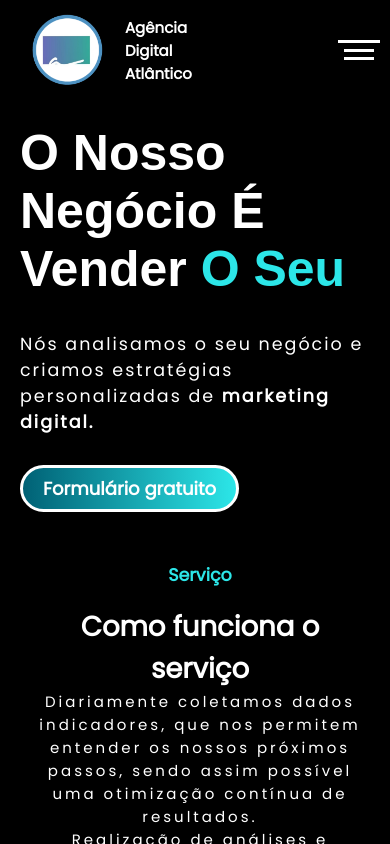
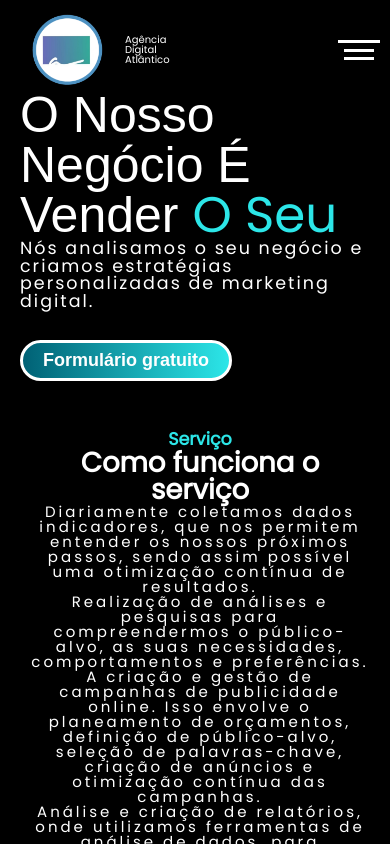
Before and after one commit to juliamendesc/agencia-digital-atlantico, a Next.js app: page / in a window 390 px wide. Shown: the top 844 px of the page. Built offline with nearby package versions, Linux system fonts and the light colour scheme.

Commit message:
reset css and remove unused css file

```diff
--- a/src/components/Hero/hero.module.css
+++ /dev/null
@@ -1,113 +0,0 @@
-@import url('https://fonts.googleapis.com/css2?family=Fira+Sans:ital,wght@1,200&display=swap');
-
-.container {
-    background: linear-gradient(132deg, rgba(0,0,0,1) 50%, rgba(51, 204, 102, 0.322) 100%);
-
-    display: grid;
-    width: 100%;
-    height: 100vh !important;
-    grid-template-areas:
-    "header"
-    "section";
-}
-
-.main {
-    display: flex;
-    align-items: center;
-    justify-content:space-around;
- }
-
-#TextForm {
-    width: 40%;
-
-}
-
-#TextForm h1 {
-    font-size: 80px;
-   font-family: Arial, Helvetica, sans-serif;
-}
-
-#TextForm p {
-    font-size: 25px;
-    margin-top: 10px;
-    letter-spacing: 2px;
-    font-family: 'Fira Sans', sans-serif;
-}
-
-#TextForm p strong {
-    color: white;
-}
-
-.strong {
-    color: #3c6;
-    text-transform: uppercase;
-}
-
-/* #GifGreen {
- width: 100%;
-    height: 60vh   ;
-} */
-
-#GifGreen:hover {
-   transform: rotate(360deg);
-    transition: 2.0s ;
-}
-
-.bn3637 {
-
-    display: inline-flex;
-    align-items: center;
-    justify-content: center;
-    padding: 0.7rem 2rem;
-    font-family: "Poppins", sans-serif;
-    font-weight: 700;
-    font-size: 18px;
-    text-align: center;
-    text-decoration: none;
-    color: black;
-    backface-visibility: hidden;
-    border: 0.3rem solid transparent;
-    border-radius: 3rem;
-   background-image: linear-gradient(to right, #006175 0%, #00a950 100%);
-    color: white;
-  }
-
-  .bn3637 {
-    border-color: white;
-    border: 3px solid;
-    transition: transform 0.2s cubic-bezier(0.235, 0, 0.05, 0.95);
-  }
-
-  .bn3637:hover {
-    transform: perspective(1px) scale3d(1.044, 1.044, 1) translateZ(0) !important;
-  }
-
-  @media screen and (max-width: 768px) {
-    .container {
-        grid-template-areas:
-        "header"
-        "section"
-        "footer"; /* Add a "footer" grid area for mobile */
-    }
-
-    .main {
-        padding: 20px;
-    }
-
-    #TextForm {
-        width: 100%;
-    }
-
-    #TextForm h1 {
-        font-size: 40px;
-    }
-
-    #GifGreen {
-        width: 100%;
-        height: auto;
-    }
-
-    .bn3637 {
-        width: 100%; /* Take full width on mobile */
-    }
-}
--- a/src/styles/globals.scss
+++ b/src/styles/globals.scss
@@ -1,57 +1,151 @@
 @import url('https://fonts.googleapis.com/css2?family=Fira+Sans:ital,wght@1,200&family=Poppins:wght@200;400&family=Roboto:wght@300;400&display=swap');
 
 :root {
-
   font-size: 62.5%; // 62.5% = 10px
   --text-base-size: 1rem;
   --text-scale-ratio: 0.75;
   --font-primary: 'Poppins', sans-serif;
 
-  --color-primary:#2ce6e8;
-  --color-seconday:#06fcff;
-  --color-tertiary:#4669ff;
+  --color-primary: #2ce6e8;
+  --color-seconday: #06fcff;
+  --color-tertiary: #4669ff;
+}
 
+html,
+body,
+div,
+span,
+applet,
+object,
+iframe,
+h1,
+h2,
+h3,
+h4,
+h5,
+h6,
+p,
+blockquote,
+pre,
+a,
+abbr,
+acronym,
+address,
+big,
+cite,
+code,
+del,
+dfn,
+em,
+img,
+ins,
+kbd,
+q,
+s,
+samp,
+small,
+strike,
+strong,
+sub,
+sup,
+tt,
+var,
+b,
+u,
+i,
+center,
+dl,
+dt,
+dd,
+ol,
+ul,
+li,
+fieldset,
+form,
+label,
+legend,
+table,
+caption,
+tbody,
+tfoot,
+thead,
+tr,
+th,
+td,
+article,
+aside,
+canvas,
+details,
+embed,
+figure,
+figcaption,
+footer,
+header,
+hgroup,
+menu,
+nav,
+output,
+ruby,
+section,
+summary,
+time,
+mark,
+audio,
+video {
+  margin: 0;
+  padding: 0;
+  border: 0;
+  font-size: 100%;
+  font: inherit;
+  vertical-align: baseline;
+  font-family: var(--font-primary);
+
+  -webkit-font-smoothing: antialiased;
+}
+
+/* HTML5 display-role reset for older browsers */
+article,
+aside,
+details,
+figcaption,
+figure,
+footer,
+header,
+hgroup,
+menu,
+nav,
+section {
+  display: block;
+}
+body {
+  line-height: 1;
+}
+ol,
+ul {
+  list-style: none;
+}
+blockquote,
+q {
+  quotes: none;
+}
+blockquote:before,
+blockquote:after,
+q:before,
+q:after {
+  content: '';
+  content: none;
+}
+table {
+  border-collapse: collapse;
+  border-spacing: 0;
 }
 
 body {
-  padding: 0;
-  margin: 0;
-  box-sizing: border-box;
-
-
   background: linear-gradient(
     128deg,
     rgba(0, 0, 0, 1) 80%,
     rgba(44, 230, 232, 0.74) 100%
   );
 
-  word-wrap: break-word;
-  overflow-wrap: break-word;
   color: white;
-  font-family: var(--font-primary);
-
-  -webkit-font-smoothing: antialiased;
 }
-
-body,
-input,
-button {
-  font-family: var(--font-primary);
-
-  outline: none;
-}
-
-a {
-  text-decoration: none;
-}
-
-button,
-a {
-  cursor: pointer;
-  transition: filter 0.2s;
-}
-
-button:hover,
-a:hover {
-  filter: brightness(0.9);
-}
```
